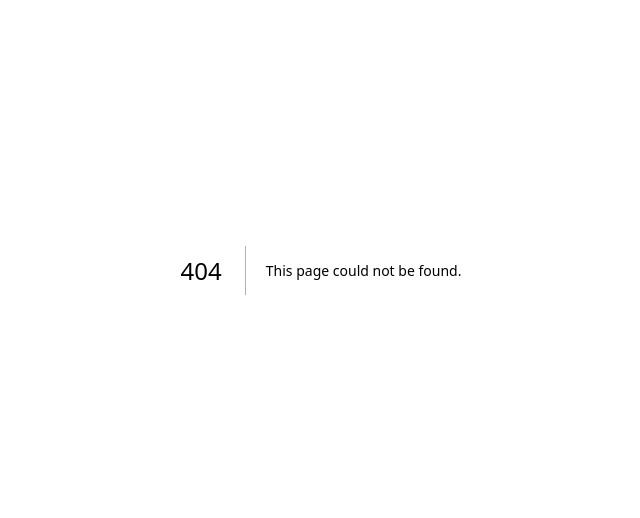
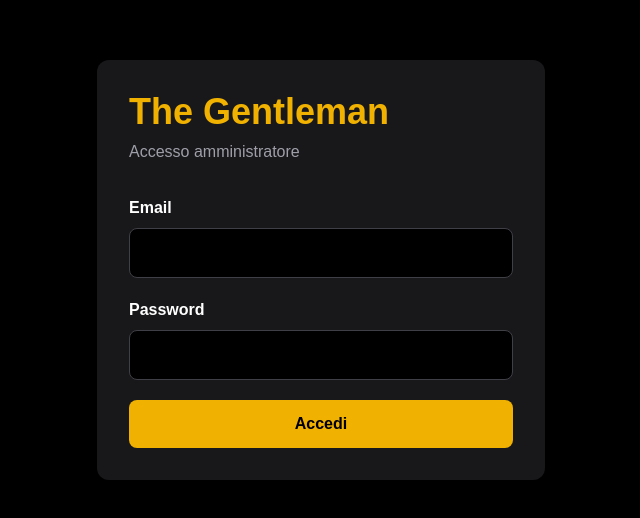
Before and after one commit to gaetanorussoits1994-coder/gentleman-barber, a Next.js app: page /login in a window 1280 px wide. Before the commit this address had no page. Shown: the part 130-648 px from the top of the page, without its empty margins (319-959 px from the left). Built offline with nearby package versions, Linux system fonts and the light colour scheme; no server answers.

Commit message:
Initial commit

```diff
--- /dev/null
+++ b/app/admin/page.tsx
@@ -0,0 +1,129 @@
+"use client";
+
+import { useEffect, useState } from "react";
+import { useRouter } from "next/navigation";
+import { supabase } from "@/lib/supabase";
+
+type Appointment = {
+  id: string | number;
+  name: string;
+  phone: string;
+  service: string;
+  date: string;
+  time: string;
+  notes: string | null;
+};
+
+export default function AdminPage() {
+  const router = useRouter();
+  const [appointments, setAppointments] = useState<Appointment[]>([]);
+  const [error, setError] = useState<string | null>(null);
+  const [loading, setLoading] = useState(true);
+
+  useEffect(() => {
+    let active = true;
+
+    async function loadAppointments() {
+      const {
+        data: { session },
+      } = await supabase.auth.getSession();
+
+      if (!session) {
+        router.replace("/login");
+        return;
+      }
+
+      const { data, error: appointmentsError } = await supabase
+        .from("appointments")
+        .select("*")
+        .order("created_at", { ascending: false });
+
+      if (!active) {
+        return;
+      }
+
+      setAppointments((data ?? []) as Appointment[]);
+      setError(appointmentsError?.message ?? null);
+      setLoading(false);
+    }
+
+    void loadAppointments();
+
+    const {
+      data: { subscription },
+    } = supabase.auth.onAuthStateChange((_event, session) => {
+      if (!session) {
+        router.replace("/login");
+      }
+    });
+
+    return () => {
+      active = false;
+      subscription.unsubscribe();
+    };
+  }, [router]);
+
+  async function handleLogout() {
+    await supabase.auth.signOut();
+    router.push("/login");
+  }
+
+  if (loading) {
+    return (
+      <main className="flex min-h-screen items-center justify-center bg-black text-yellow-500">
+        Caricamento...
+      </main>
+    );
+  }
+
+  return (
+    <main className="min-h-screen bg-black p-8 text-white">
+      <div className="mb-8 flex items-center justify-between gap-4">
+        <h1 className="text-4xl font-bold text-yellow-500">
+          Prenotazioni - The Gentleman
+        </h1>
+        <button
+          type="button"
+          onClick={handleLogout}
+          className="rounded-lg border border-yellow-500 px-4 py-2 font-bold text-yellow-500"
+        >
+          Logout
+        </button>
+      </div>
+
+      {error && (
+        <p className="rounded-xl bg-red-900 p-4">
+          Errore caricamento prenotazioni: {error}
+        </p>
+      )}
+
+      <div className="overflow-x-auto">
+        <table className="w-full border-collapse bg-zinc-900">
+          <thead>
+            <tr className="border-b border-zinc-700 text-left">
+              <th className="p-4">Nome</th>
+              <th className="p-4">Telefono</th>
+              <th className="p-4">Servizio</th>
+              <th className="p-4">Data</th>
+              <th className="p-4">Ora</th>
+              <th className="p-4">Note</th>
+            </tr>
+          </thead>
+
+          <tbody>
+            {appointments.map((item) => (
+              <tr key={item.id} className="border-b border-zinc-800">
+                <td className="p-4">{item.name}</td>
+                <td className="p-4">{item.phone}</td>
+                <td className="p-4">{item.service}</td>
+                <td className="p-4">{item.date}</td>
+                <td className="p-4">{item.time}</td>
+                <td className="p-4">{item.notes}</td>
+              </tr>
+            ))}
+          </tbody>
+        </table>
+      </div>
+    </main>
+  );
+}
--- /dev/null
+++ b/app/login/page.tsx
@@ -0,0 +1,87 @@
+"use client";
+
+import { FormEvent, useState } from "react";
+import { useRouter } from "next/navigation";
+import { supabase } from "@/lib/supabase";
+
+export default function LoginPage() {
+  const router = useRouter();
+  const [email, setEmail] = useState("");
+  const [password, setPassword] = useState("");
+  const [error, setError] = useState("");
+  const [loading, setLoading] = useState(false);
+
+  async function handleSubmit(event: FormEvent<HTMLFormElement>) {
+    event.preventDefault();
+    setLoading(true);
+    setError("");
+
+    const { error: signInError } = await supabase.auth.signInWithPassword({
+      email,
+      password,
+    });
+
+    if (signInError) {
+      setError("Email o password non validi");
+      setLoading(false);
+      return;
+    }
+
+    router.push("/admin");
+  }
+
+  return (
+    <main className="flex min-h-screen items-center justify-center bg-black p-8 text-white">
+      <div className="w-full max-w-md rounded-xl bg-zinc-900 p-8 shadow-2xl">
+        <h1 className="mb-2 text-4xl font-bold text-yellow-500">
+          The Gentleman
+        </h1>
+        <p className="mb-8 text-zinc-400">Accesso amministratore</p>
+
+        <form onSubmit={handleSubmit} className="space-y-5">
+          <div>
+            <label htmlFor="email" className="mb-2 block font-semibold">
+              Email
+            </label>
+            <input
+              id="email"
+              type="email"
+              value={email}
+              onChange={(event) => setEmail(event.target.value)}
+              autoComplete="email"
+              className="w-full rounded-lg border border-zinc-700 bg-black p-3 text-white outline-none focus:border-yellow-500"
+              required
+            />
+          </div>
+
+          <div>
+            <label htmlFor="password" className="mb-2 block font-semibold">
+              Password
+            </label>
+            <input
+              id="password"
+              type="password"
+              value={password}
+              onChange={(event) => setPassword(event.target.value)}
+              autoComplete="current-password"
+              className="w-full rounded-lg border border-zinc-700 bg-black p-3 text-white outline-none focus:border-yellow-500"
+              required
+            />
+          </div>
+
+          {error && (
+            <p className="rounded-lg bg-red-950 p-3 text-red-300">{error}</p>
+          )}
+
+          <button
+            type="submit"
+            disabled={loading}
+            className="w-full rounded-lg bg-yellow-500 p-3 font-bold text-black disabled:opacity-60"
+          >
+            {loading ? "Accesso..." : "Accedi"}
+          </button>
+        </form>
+      </div>
+    </main>
+  );
+}
--- a/app/page.tsx
+++ b/app/page.tsx
@@ -1,65 +1,122 @@
-import Image from "next/image";
+"use client";
+
+import { useState } from "react";
+import { supabase } from "@/lib/supabase";
 
 export default function Home() {
+  const [loading, setLoading] = useState(false);
+  const [message, setMessage] = useState("");
+
+  async function handleSubmit(event: React.FormEvent<HTMLFormElement>) {
+    event.preventDefault();
+    setLoading(true);
+    setMessage("");
+
+    const formData = new FormData(event.currentTarget);
+    const name = formData.get("name");
+    const phone = formData.get("phone");
+    const service = formData.get("service");
+    const date = formData.get("date");
+    const time = formData.get("time");
+    const notes = formData.get("notes");
+
+    const { error } = await supabase.from("appointments").insert([
+      {
+        name,
+        phone,
+        service,
+        date,
+        time,
+        notes,
+      },
+    ]);
+
+    if (error) {
+      console.error("SUPABASE ERROR FULL:", JSON.stringify(error, null, 2));
+      console.error("SUPABASE ERROR RAW:", error);
+
+      const errorMessage =
+        error?.message ||
+        error?.details ||
+        error?.hint ||
+        "Errore Supabase sconosciuto";
+
+      setMessage(errorMessage);
+    } else {
+      setMessage("Prenotazione inviata con successo!");
+      (event.target as HTMLFormElement).reset();
+    }
+
+    setLoading(false);
+  }
+
   return (
-    <div className="flex flex-col flex-1 items-center justify-center bg-zinc-50 font-sans dark:bg-black">
-      <main className="flex flex-1 w-full max-w-3xl flex-col items-center justify-between py-32 px-16 bg-white dark:bg-black sm:items-start">
-        <Image
-          className="dark:invert"
-          src="/next.svg"
-          alt="Next.js logo"
-          width={100}
-          height={20}
-          priority
-        />
-        <div className="flex flex-col items-center gap-6 text-center sm:items-start sm:text-left">
-          <h1 className="max-w-xs text-3xl font-semibold leading-10 tracking-tight text-black dark:text-zinc-50">
-            To get started, edit the page.tsx file.
-          </h1>
-          <p className="max-w-md text-lg leading-8 text-zinc-600 dark:text-zinc-400">
-            Looking for a starting point or more instructions? Head over to{" "}
-            <a
-              href="https://vercel.com/templates?framework=next.js&utm_source=create-next-app&utm_medium=appdir-template-tw&utm_campaign=create-next-app"
-              className="font-medium text-zinc-950 dark:text-zinc-50"
-            >
-              Templates
-            </a>{" "}
-            or the{" "}
-            <a
-              href="https://nextjs.org/learn?utm_source=create-next-app&utm_medium=appdir-template-tw&utm_campaign=create-next-app"
-              className="font-medium text-zinc-950 dark:text-zinc-50"
-            >
-              Learning
-            </a>{" "}
-            center.
-          </p>
+    <main className="min-h-screen bg-black text-white">
+      <section className="flex min-h-screen flex-col items-center justify-center px-6 text-center">
+        <p className="mb-4 text-sm uppercase tracking-[0.4em] text-yellow-500">
+          Premium Barber Experience
+        </p>
+
+        <h1 className="mb-6 text-6xl font-extrabold md:text-8xl">
+          THE GENTLEMAN
+        </h1>
+
+        <p className="mb-10 max-w-2xl text-xl text-gray-300">
+          Tagli moderni, barba perfetta e stile professionale. Prenota il tuo
+          appuntamento in pochi secondi.
+        </p>
+
+        <a
+          href="#prenota"
+          className="rounded-xl bg-yellow-500 px-8 py-4 font-bold text-black"
+        >
+          Prenota Ora
+        </a>
+      </section>
+
+      <section className="px-6 py-20">
+        <h2 className="mb-12 text-center text-4xl font-bold">Servizi</h2>
+
+        <div className="mx-auto grid max-w-6xl gap-6 md:grid-cols-3">
+          {[
+            ["Taglio Uomo", "Taglio moderno e personalizzato.", "25€"],
+            ["Barba", "Rasatura, rifinitura e modellatura.", "15€"],
+            ["Taglio + Barba", "Pacchetto completo per il tuo look.", "35€"],
+          ].map(([title, desc, price]) => (
+            <div key={title} className="rounded-2xl bg-zinc-900 p-8">
+              <h3 className="mb-3 text-2xl font-bold">{title}</h3>
+              <p className="mb-6 text-gray-400">{desc}</p>
+              <p className="text-3xl font-bold text-yellow-500">{price}</p>
+            </div>
+          ))}
         </div>
-        <div className="flex flex-col gap-4 text-base font-medium sm:flex-row">
-          <a
-            className="flex h-12 w-full items-center justify-center gap-2 rounded-full bg-foreground px-5 text-background transition-colors hover:bg-[#383838] dark:hover:bg-[#ccc] md:w-[158px]"
-            href="https://vercel.com/new?utm_source=create-next-app&utm_medium=appdir-template-tw&utm_campaign=create-next-app"
-            target="_blank"
-            rel="noopener noreferrer"
-          >
-            <Image
-              className="dark:invert"
-              src="/vercel.svg"
-              alt="Vercel logomark"
-              width={16}
-              height={16}
-            />
-            Deploy Now
-          </a>
-          <a
-            className="flex h-12 w-full items-center justify-center rounded-full border border-solid border-black/[.08] px-5 transition-colors hover:border-transparent hover:bg-black/[.04] dark:border-white/[.145] dark:hover:bg-[#1a1a1a] md:w-[158px]"
-            href="https://nextjs.org/docs?utm_source=create-next-app&utm_medium=appdir-template-tw&utm_campaign=create-next-app"
-            target="_blank"
-            rel="noopener noreferrer"
-          >
-            Documentation
-          </a>
-        </div>
-      </main>
-    </div>
+      </section>
+
+      <section id="prenota" className="bg-zinc-950 px-6 py-20">
+        <h2 className="mb-4 text-center text-4xl font-bold">Prenota</h2>
+
+        <form onSubmit={handleSubmit} className="mx-auto grid max-w-2xl gap-4">
+          <input name="name" required className="rounded-xl border border-zinc-700 bg-white p-4 text-black placeholder:text-zinc-500" placeholder="Nome" />
+          <input name="phone" required className="rounded-xl border border-zinc-700 bg-white p-4 text-black placeholder:text-zinc-500" placeholder="Telefono" />
+
+          <select name="service" className="rounded-xl border border-zinc-700 bg-white p-4 text-black placeholder:text-zinc-500">
+            <option>Taglio Uomo</option>
+            <option>Barba</option>
+            <option>Taglio + Barba</option>
+          </select>
+
+          <input name="date" required className="rounded-xl border border-zinc-700 bg-white p-4 text-black placeholder:text-zinc-500" type="date" />
+          <input name="time" required className="rounded-xl border border-zinc-700 bg-white p-4 text-black placeholder:text-zinc-500" type="time" />
+
+          <textarea name="notes" className="rounded-xl border border-zinc-700 bg-white p-4 text-black placeholder:text-zinc-500" placeholder="Note"></textarea>
+
+          <button disabled={loading} className="rounded-xl bg-yellow-500 p-4 font-bold text-black">
+            {loading ? "Invio..." : "Invia Prenotazione"}
+          </button>
+
+          {message && <p className="text-center text-yellow-500">{message}</p>}
+        </form>
+      </section>
+    </main>
   );
 }
--- /dev/null
+++ b/lib/supabase.ts
@@ -0,0 +1,12 @@
+import { createClient } from "@supabase/supabase-js";
+
+const supabaseUrl = process.env.NEXT_PUBLIC_SUPABASE_URL!;
+const supabaseAnonKey = process.env.NEXT_PUBLIC_SUPABASE_ANON_KEY!;
+
+console.log("SUPABASE URL:", process.env.NEXT_PUBLIC_SUPABASE_URL);
+console.log("SUPABASE KEY EXISTS:", !!process.env.NEXT_PUBLIC_SUPABASE_ANON_KEY);
+
+export const supabase = createClient(
+  supabaseUrl,
+  supabaseAnonKey
+);
--- a/package.json
+++ b/package.json
@@ -9,6 +9,7 @@
     "lint": "eslint"
   },
   "dependencies": {
+    "@supabase/supabase-js": "^2.108.2",
     "next": "16.2.9",
     "react": "19.2.4",
     "react-dom": "19.2.4"
```
Also changed, not shown: 1 other file (tests, documents, lock files or other folders).
